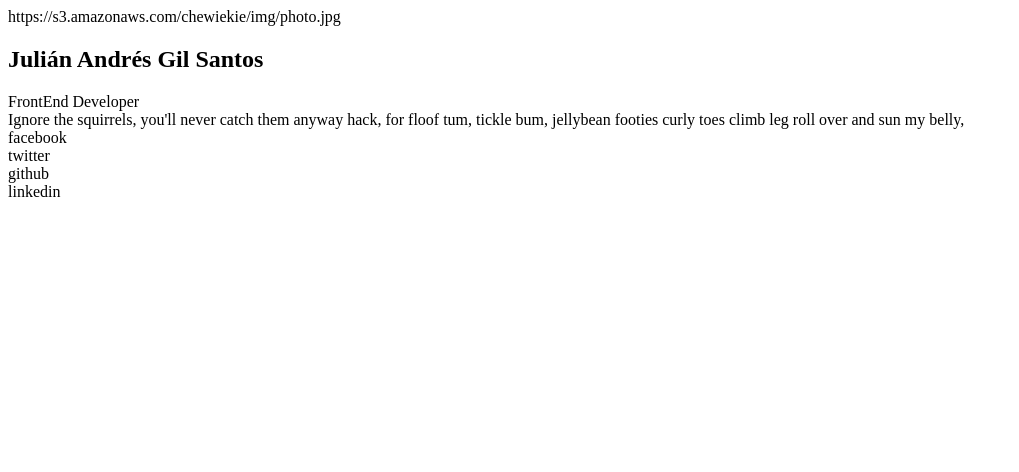
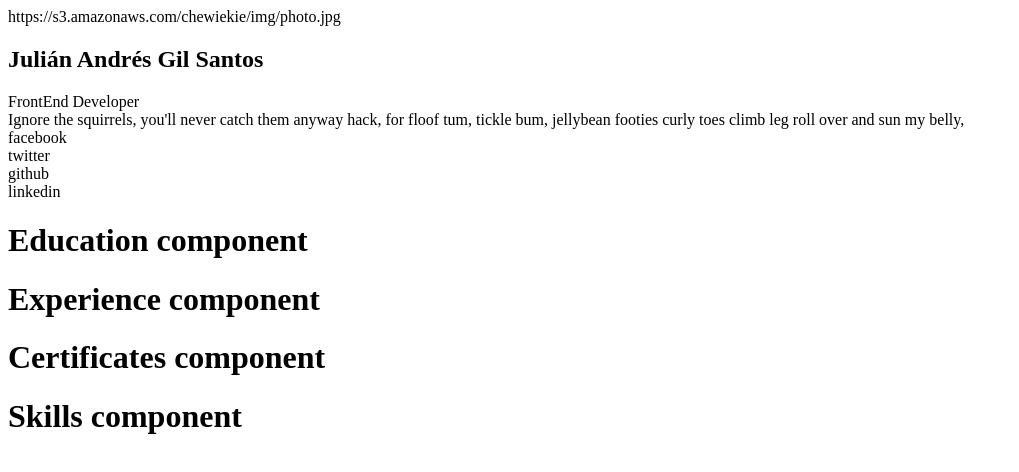
Before and after one commit to gilsantosjulian/curriculumvitae, a React app: page / in a window 1280 px wide. Shown: the top 472 px of the page, without its empty margins (0-1019 px from the left). Built offline with nearby package versions, Linux system fonts and the light colour scheme.

Commit message:
feat(App.jsx) Add info components and sidebar

```diff
--- a/src/components/Info.jsx
+++ b/src/components/Info.jsx
@@ -1,9 +1,11 @@
 import React from 'react';
 
-const Info = () => {
-    return (
-        <h1>Info component</h1>
-    );
-}
+const Info = ({ children }) => (
+	<div className='info'>
+		<div className='Info-container'>
+			{children}
+		</div>
+	</div>
+);
 
 export default Info;
--- a/src/components/Sidebar.jsx
+++ b/src/components/Sidebar.jsx
@@ -1,7 +1,7 @@
 import React from 'react';
 
 const Sidebar = ({ children }) => (
-	<div className='Sidebar'>
+	<div className='sidebar'>
 		<div className='Sidebar-container'>
 			{children}
 		</div>
--- a/src/containers/App.jsx
+++ b/src/containers/App.jsx
@@ -1,9 +1,14 @@
 import React from 'react';
+import About from '../components/About';
+import Certificates from '../components/Certificates';
+import Education from '../components/Education';
+import Experience from '../components/Experience';
+import Info from '../components/Info';
 import Main from '../components/Main';
-import About from '../components/About';
+import Sidebar from '../components/Sidebar';
+import Skills from '../components/Skills';
 
 import userGetData from '../hooks/userGetData';
-import Sidebar from '../components/Sidebar';
 
 const App = () => {
 	const data = userGetData();
@@ -21,6 +26,12 @@ const App = () => {
 					social={data.social}
 				/>
 			</Sidebar>
+			<Info>
+				<Education data={data.education} />
+				<Experience data={data.experience} />
+				<Certificates data={data.certificates} />
+				<Skills data={data.skills} />
+			</Info>
 		</Main>
 	);
 
```
